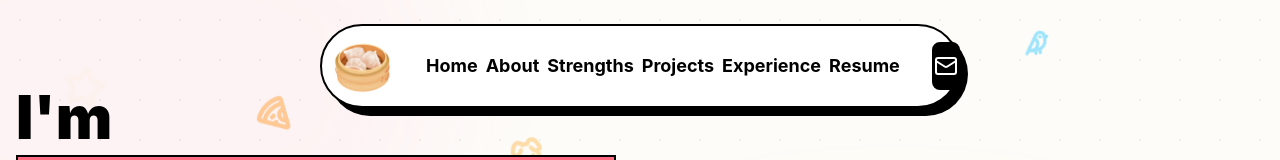
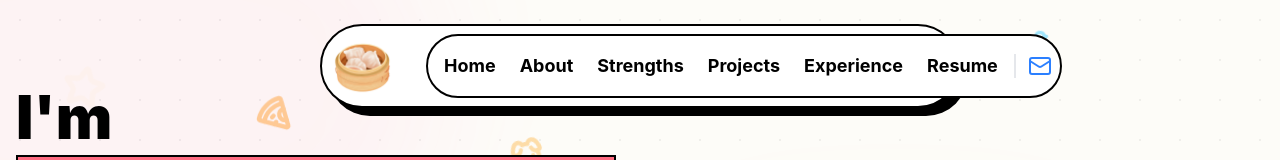
Before and after one commit to bbx99/my-portfolio, a React (Vite) app: page / in a window 1280 px wide. Shown: the top 160 px of the page. Built offline with nearby package versions, Linux system fonts and the light colour scheme.

Commit message:
feat: redesign navbar with integrated contact button

```diff
--- a/src/App.tsx
+++ b/src/App.tsx
@@ -81,24 +81,31 @@ const Navbar = ({ onContactClick, onResumeClick }) => {
         className="nav-pill justify-between p-2"
       >
         <img src="/food.png" alt="Dim Sum Icon" className="w-16 h-16 object-contain" />
+        <div className="bg-white rounded-full p-2 flex items-center brutal-border">
           <div className="hidden md:flex items-center gap-2">
             {navItems.map((item) => (
               item.name === 'Resume' ? (
                 <button
                   key={item.name}
                   onClick={onResumeClick}
-                className="font-bold text-lg hover:text-brand-pink transition-colors bg-transparent border-none cursor-pointer p-0"
+                  className="font-bold text-lg hover:text-brand-pink transition-colors bg-transparent border-none cursor-pointer p-2"
                 >
                   {item.name}
                 </button>
               ) : (
-              <a key={item.name} href={item.href} className="font-bold text-lg hover:text-brand-pink transition-colors">{item.name}</a>
+                <a key={item.name} href={item.href} className="font-bold text-lg hover:text-brand-pink transition-colors p-2">{item.name}</a>
               )
             ))}
           </div>
-        <button onClick={onContactClick} className="w-24 h-12 bg-black rounded-lg flex items-center justify-center text-white brutal-border">
-          <Mail size={24} />
-        </button>
+          <motion.button
+            onClick={onContactClick}
+            whileTap={{ scale: [1, 0.8, 1.2, 1] }}
+            transition={{ duration: 0.3 }}
+            className="ml-2 pl-3 border-l-2 border-gray-200"
+          >
+            <Mail size={24} className="text-blue-500" />
+          </motion.button>
+        </div>
       </motion.div>
     </nav>
   );
```
Lines whose indentation alone changed are shown as unchanged.
